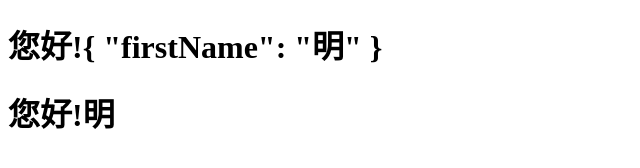
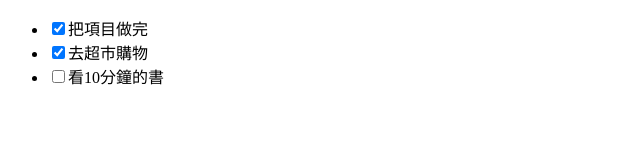
Before and after one commit to tgltsungyu/vue3.x, a plain HTML site: page index.html in a window 1280 px wide. Shown: the whole page, without its empty margins (0-640 px from the left). Drawn offline with Linux system fonts and the light colour scheme.

Commit message:
Vue基礎入門
展示列表內容

```diff
--- a/index.html
+++ b/index.html
@@ -9,8 +9,11 @@
 </head>
 <body>
     <div id="app">
-        <h1>您好!{{name}}</h1>
-        <h1>您好!{{name.firstName}}</h1>
+        <ul>
+            <li v-for="todo, index in todos">
+                    <input type="checkbox" :checked="todo.complete">{{todo.content}}
+            </li>
+        </ul>
     </div>
     <script src="index.js"></script>
 </body>
--- a/index.js
+++ b/index.js
@@ -1,9 +1,20 @@
 const app = Vue.createApp({
     data() {
         return {
-            name: {
-                firstName:"明"
-            },
+            todos:[
+                {
+                    content:"把項目做完",
+                    complete:true,
+                },
+                {
+                    content:"去超市購物",
+                    complete:true ,
+                },
+                {
+                    content:"看10分鐘的書",
+                    complete:false,
+                }
+            ]
         };
     },
 });
```
